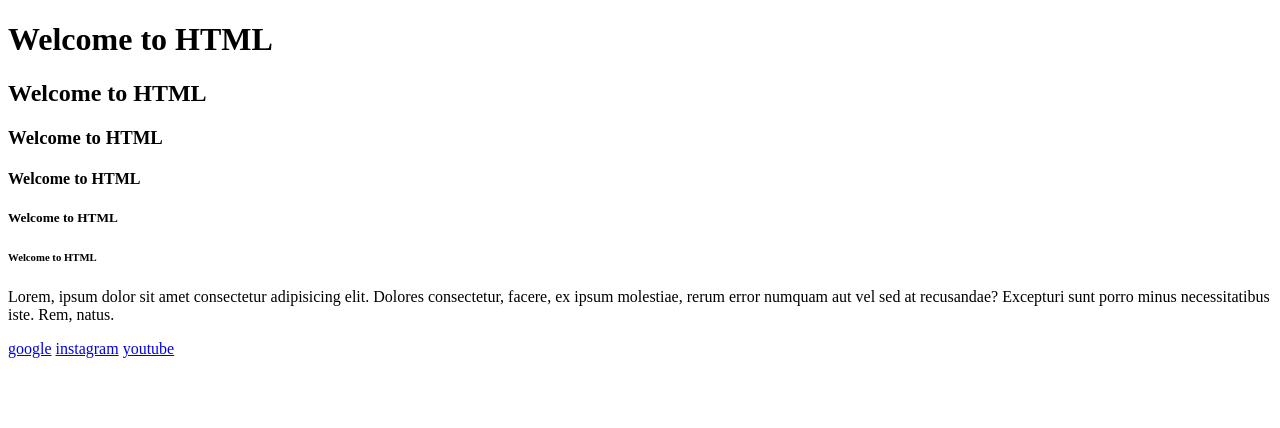
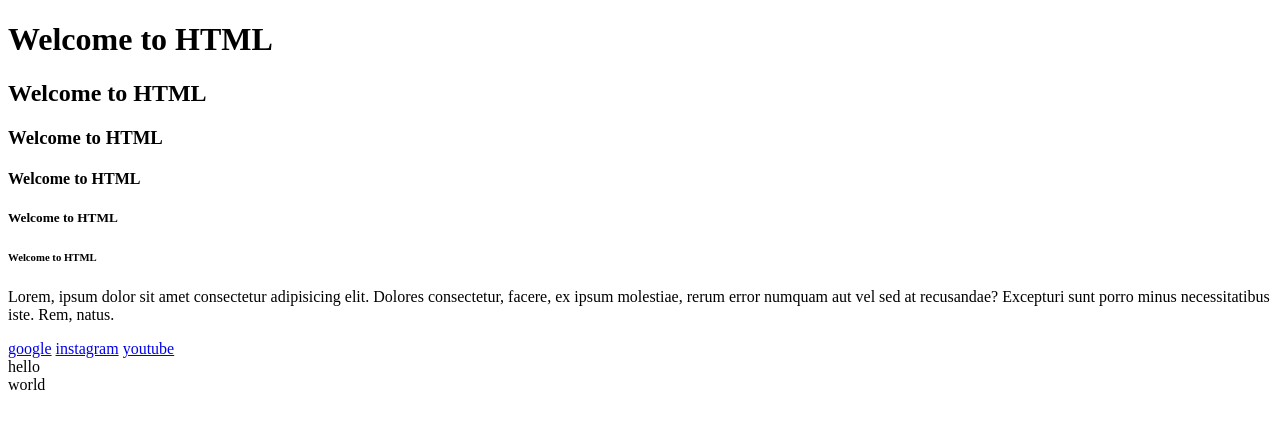
Before and after one commit to bhuviguptaa/html-aiml1, a plain HTML site: page index.html in a window 1280 px wide. Drawn offline with Linux system fonts and the light colour scheme.

Commit message:
index.html

```diff
--- a/index.html
+++ b/index.html
@@ -17,6 +17,10 @@
     <a href = "https://www.instagram.com">instagram</a>
     <a href = "https://www.youtube.com">youtube</a>
 
+    <div>hello</div>
+    <div>world</div>
+
+
 
 
 
```
